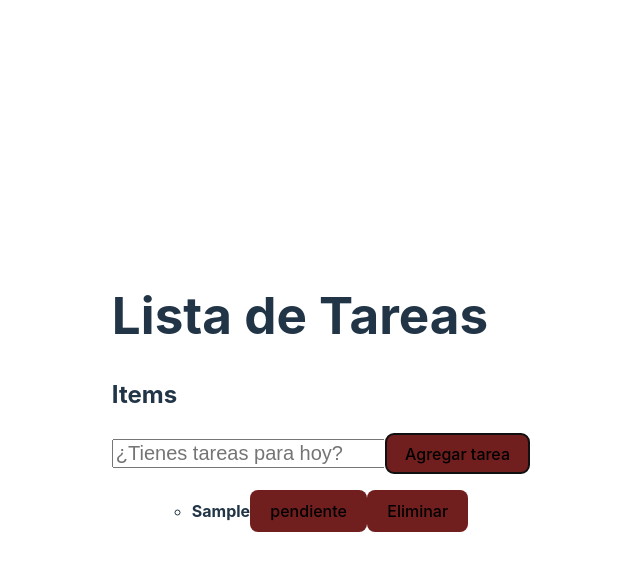
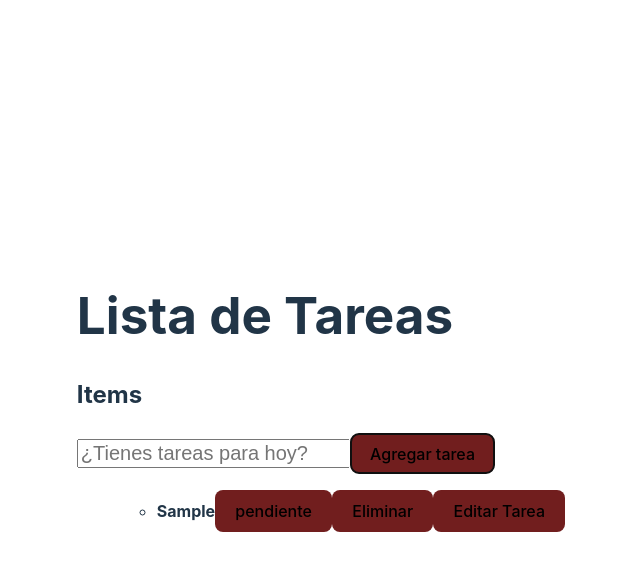
Before and after one commit to JasonAnariba/my-react-task-list, a React (Vite) app in the folder My-Task-list/: page / in a window 1280 px wide. Both pictures are taken after typing "Sample" into the empty fields and a click on the button "Agregar tarea". Shown: the top 570 px of the page, without its empty margins (319-959 px from the left). Built offline with nearby package versions, Linux system fonts and the light colour scheme.

Commit message:
Agrega funcionalidad de actualización de tareas

```diff
--- a/My-Task-list/src/App.jsx
+++ b/My-Task-list/src/App.jsx
@@ -1,26 +1,32 @@
-import React, { useState,useEffect } from "react";
+import React, { useState, useEffect } from "react";
 import Header from "./Components/Header";
 import ListaNotas from "./Components/ListaTareas";
 
+function useTareasIniciales() {
+  const storedList = localStorage.getItem("tareas");
+  return storedList ? JSON.parse(storedList) : [];
+}
 
+function useTareas() {
+  const [lista, setLista] = useState(useTareasIniciales);
+  const [newNote, setNewNote] = useState("");
+  const [editNote, setEditNote] = useState(null);
 
-function App() {
-  const storedList = localStorage.getItem("tareas");
-  const listainicial = storedList ? JSON.parse(storedList) : [];
-
-  const [lista, setLista] = useState(listainicial);
-  const [newNote, setNewNote] = useState("");
 
 useEffect(() => {
   localStorage.setItem("tareas", JSON.stringify(lista));
 }, [lista]);
 
-
-
-  const agregarNota = () => {
+const agregarTarea = () => {
   if (newNote.trim() !== "") {
+    if(editNote ===null){
     setLista([...lista, { texto: newNote, completada: true }]);
-      //este es para reiniciar el input
+  } else {
+    const newList = [...lista];
+    newList[editNote].texto = newNote
+    setLista(newList);
+    setEditNote(null);
+  }
     setNewNote("");
   }
 };
@@ -31,11 +37,31 @@ function App() {
   setLista(newList);
 };
 
+const editarTarea = (index) => {
+  setEditNote(index);
+  setNewNote(lista[index].texto);
+};
+
+
 const eliminarTarea = (index) => {
   const newList = [...lista];
   newList.splice(index, 1);
   setLista(newList);
 };
+
+return { lista, newNote, setNewNote, agregarTarea, marcarTarea, editarTarea, eliminarTarea };
+};
+
+function App() {
+  const {
+    lista,
+    newNote,
+    setNewNote,
+    agregarTarea,
+    marcarTarea,
+    editarTarea,
+    eliminarTarea,
+  } = useTareas();
 
   return (
     <div className="App">
@@ -45,12 +71,13 @@ function App() {
         value={newNote}
         onChange={(e) => setNewNote(e.target.value)}
         placeholder="¿Tienes tareas para hoy?"
-        style={{ fontSize: '20px' }}
+        style={{ fontSize: "20px" }}
       />
-      <button onClick=  {agregarNota}>Agregar tarea</button>
+      <button onClick={agregarTarea}>Agregar tarea</button>
       <ListaNotas
         list={lista}
         marcarTarea={marcarTarea}
+        editarTarea={editarTarea}
         eliminarTarea={eliminarTarea}
       />
     </div>
--- a/My-Task-list/src/Components/ListaTareas.jsx
+++ b/My-Task-list/src/Components/ListaTareas.jsx
@@ -1,7 +1,7 @@
 import { Nota } from "./Task";
 
 export const ListaNotas = (props) => {
-  const { list, marcarTarea, eliminarTarea } = props;
+  const { list, marcarTarea, eliminarTarea,editarTarea } = props;
 
   return (
     <ul>
@@ -11,6 +11,7 @@ export const ListaNotas = (props) => {
           note={item}
           estadoTarea={() => marcarTarea(index)}
           eliminarTarea={() => eliminarTarea(index)}
+          editarTarea= {() => editarTarea(index)}
         />
       ))}
     </ul>
--- a/My-Task-list/src/Components/Task.jsx
+++ b/My-Task-list/src/Components/Task.jsx
@@ -1,5 +1,5 @@
 export const Nota = (props) => {
-    const { note, estadoTarea, eliminarTarea } = props;
+    const { note, estadoTarea, eliminarTarea, editarTarea} = props;
 
     function revisiondetarea() {
       return note.completada ? 'pendiente' : 'completada';
@@ -11,6 +11,7 @@ export const Nota = (props) => {
        <span><strong>{note.texto}</strong></span>
       <button onClick={estadoTarea}>{estado}</button>
       <button onClick={eliminarTarea}>Eliminar</button>
+      <button onClick={editarTarea}>Editar Tarea</button>
     </li>
     </ul>
     );
```
Lines whose indentation alone changed are shown as unchanged.
